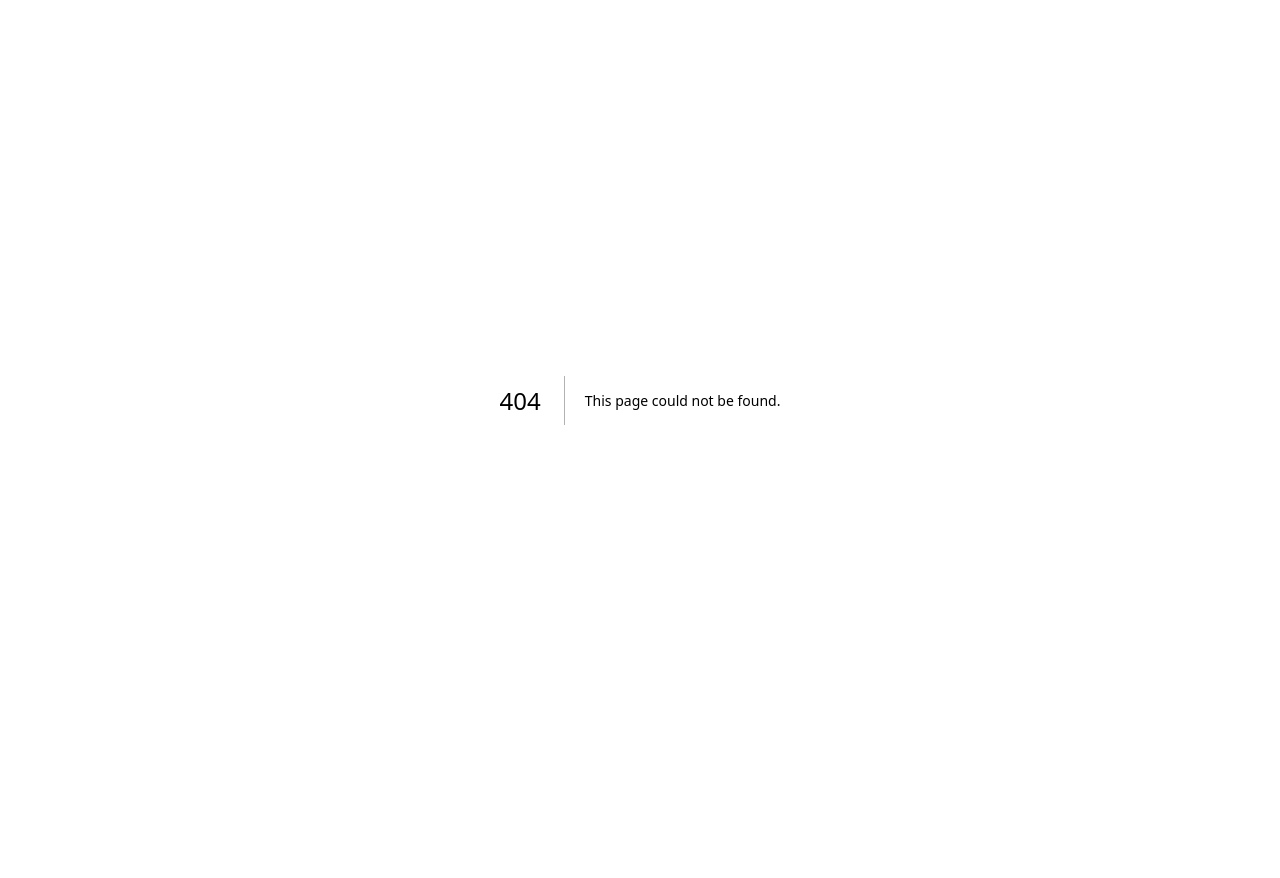
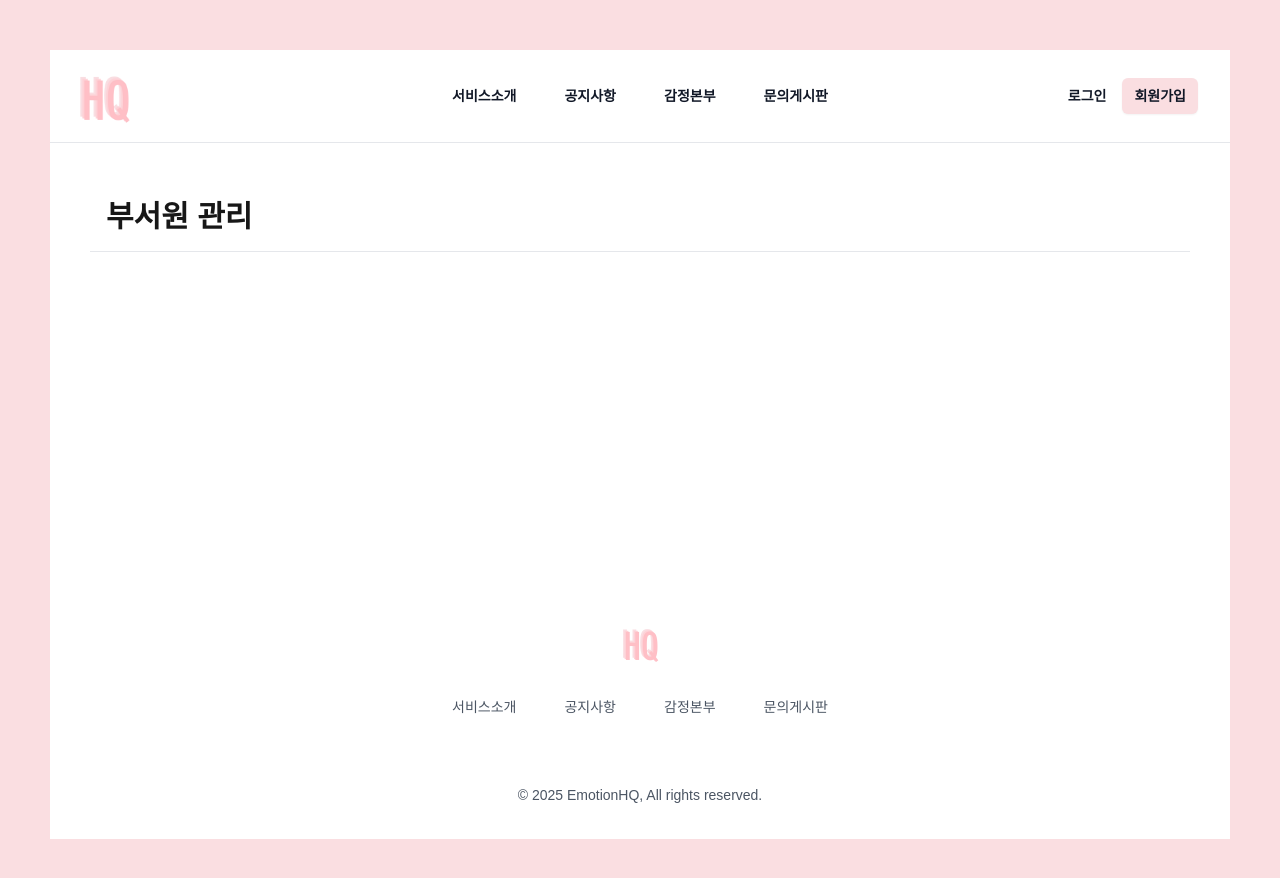
Before and after one commit to gjtjdwl/insideout-front, a Next.js app: page /manager/member in a window 1280 px wide. Before the commit this address had no page. Shown: the top 878 px of the page. Before the commit the page ends 800 px from the top, so only its background shows below. Built offline with nearby package versions, Linux system fonts and the light colour scheme.

Commit message:
feat : 매니저 페이지 구성

```diff
--- /dev/null
+++ b/app/(header)/manager/feedback/page.tsx
@@ -0,0 +1,15 @@
+export default function feedback() {
+  return (
+    <div className="bg-customPink px-4 sm:px-[50px]">
+      <div className="items-center bg-white w-full p-10 min-h-[50vh]">
+        <div className="flex items-center justify-between p-4 border-b">
+          <div
+            className="font-bold text-xl md:text-3xl"
+          >
+            개선 사항
+          </div>
+        </div>
+      </div>
+    </div>
+  );
+}
--- /dev/null
+++ b/app/(header)/manager/member/page.tsx
@@ -0,0 +1,15 @@
+export default function member() {
+  return (
+    <div className="bg-customPink px-4 sm:px-[50px]">
+      <div className="items-center bg-white w-full p-10 min-h-[50vh]">
+        <div className="flex items-center justify-between p-4 border-b">
+          <div
+            className="font-bold text-xl md:text-3xl"
+          >
+            부서원 관리
+          </div>
+        </div>
+      </div>
+    </div>
+  );
+}
--- /dev/null
+++ b/app/(header)/manager/page.tsx
@@ -0,0 +1,15 @@
+export default function managerPage() {
+  return (
+    <div className="bg-customPink px-4 sm:px-[50px]">
+      <div className="items-center bg-white w-full p-10 min-h-[50vh]">
+        <div className="flex items-center justify-between p-4 border-b">
+          <div
+            className="font-bold text-xl md:text-3xl"
+          >
+            부서 관리
+          </div>
+        </div>
+      </div>
+    </div>
+  );
+}
```
